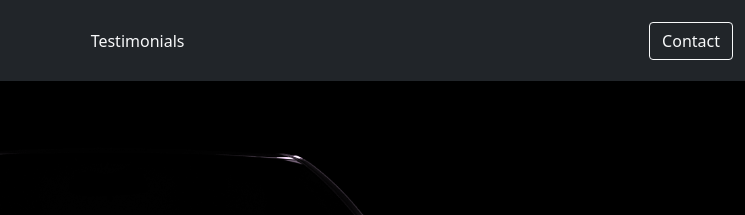
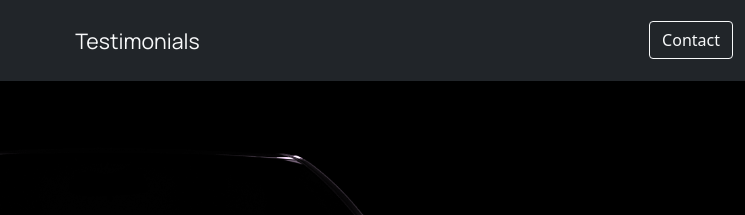
Before and after one commit to debates28/Group6-Project3, a plain HTML site: page index.html in a window 1280 px wide. Shown: the top 215 px of the page, 535-1280 px from the left. Drawn offline with nearby package versions, Linux system fonts and the light colour scheme.

Commit message:
nav bar fix

```diff
--- a/index.html
+++ b/index.html
@@ -14,7 +14,7 @@
 </head>
 
 <body>
-    <nav class="navbar navbar-expand-lg navbar-dark bg-dark">
+    <nav class="navbar sticky-top navbar-expand-lg navbar-dark bg-dark">
         <div class="container-fluid">
           <a class="navbar-brand" href="index.html"><img src="/images/lussoLogo.svg"></a>
           <button class="navbar-toggler" type="button" data-bs-toggle="collapse" data-bs-target="#navbarNav" aria-controls="navbarNav" aria-expanded="false" aria-label="Toggle navigation">
--- a/styles.css
+++ b/styles.css
@@ -8,6 +8,11 @@
     background-repeat: none;
     background-size: cover;
     height: 91.4vh;
+}
+
+.nav-item {
+    font-family: 'Manrope', sans-serif;
+    font-size: 21.33px;
 }
 
 body h1{
```
